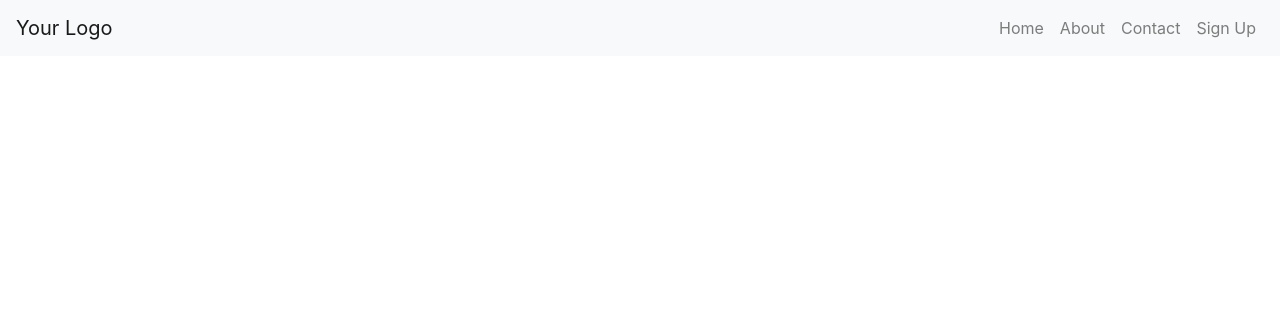
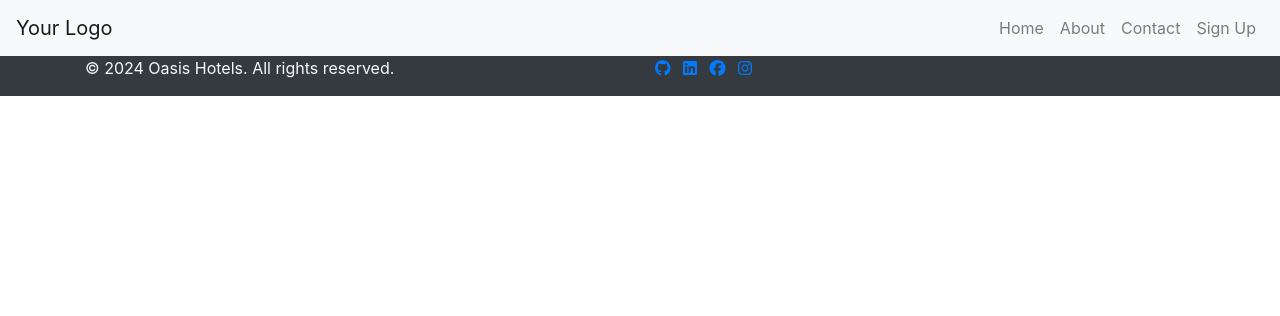
Before and after one commit to Marchopkins96/oasis-hotels, a Django app: page / in a window 1280 px wide. Shown: the top 316 px of the page. Run offline with Django 4.2, Linux system fonts and the light colour scheme; some libraries are stand-ins or nearby versions.

Commit message:
Add fontawesome script

```diff
--- a/templates/base.html
+++ b/templates/base.html
@@ -13,6 +13,7 @@
     <link rel="stylesheet" href="https://cdn.jsdelivr.net/npm/bootstrap@4.6.1/dist/css/bootstrap.min.css"
         integrity="sha384-zCbKRCUGaJDkqS1kPbPd7TveP5iyJE0EjAuZQTgFLD2ylzuqKfdKlfG/eSrtxUkn" crossorigin="anonymous">
     <link rel="stylesheet" href="style.css">
+    <script src="https://kit.fontawesome.com/3b53fd0ccc.js" crossorigin="anonymous"></script>
     <title>Oasis Hotels</title>
 </head>
 <body>
@@ -48,6 +49,40 @@
         {% endblock content %}
     </div>
 
+    <footer class="footer bg-dark text-light">
+        <div class="container">
+            <div class="row">
+                <div class="col-lg-6">
+                    <p>&copy; 2024 Oasis Hotels. All rights reserved.</p>
+                </div>
+                <div class="col-lg-6">
+                    <ul class="list-inline social-media">
+                        <li class="list-inline-item">
+                            <a href="https://github.com" target="_blank" rel="noopener noreferrer">
+                                <i class="fab fa-github"></i>
+                            </a>
+                        </li>
+                        <li class="list-inline-item">
+                            <a href="https://linkedin.com" target="_blank" rel="noopener noreferrer">
+                                <i class="fab fa-linkedin"></i>
+                            </a>
+                        </li>
+                        <li class="list-inline-item">
+                            <a href="https://facebook.com" target="_blank" rel="noopener noreferrer">
+                                <i class="fab fa-facebook"></i>
+                            </a>
+                        </li>
+                        <li class="list-inline-item">
+                            <a href="https://instagram.com" target="_blank" rel="noopener noreferrer">
+                                <i class="fab fa-instagram"></i>
+                            </a>
+                        </li>
+                    </ul>
+                </div>
+            </div>
+        </div>
+    </footer>
+
     <script src="https://cdn.jsdelivr.net/npm/jquery@3.5.1/dist/jquery.slim.min.js"
         integrity="sha384-DfXdz2htPH0lsSSs5nCTpuj/zy4C+OGpamoFVy38MVBnE+IbbVYUew+OrCXaRkfj" crossorigin="anonymous">
     </script>
```
